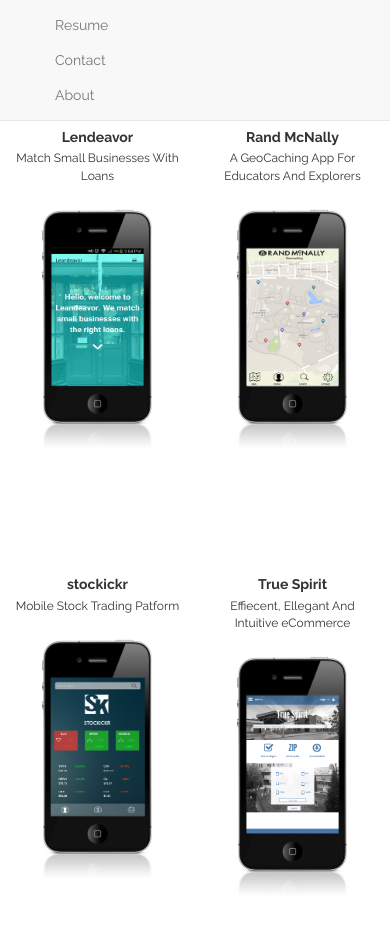
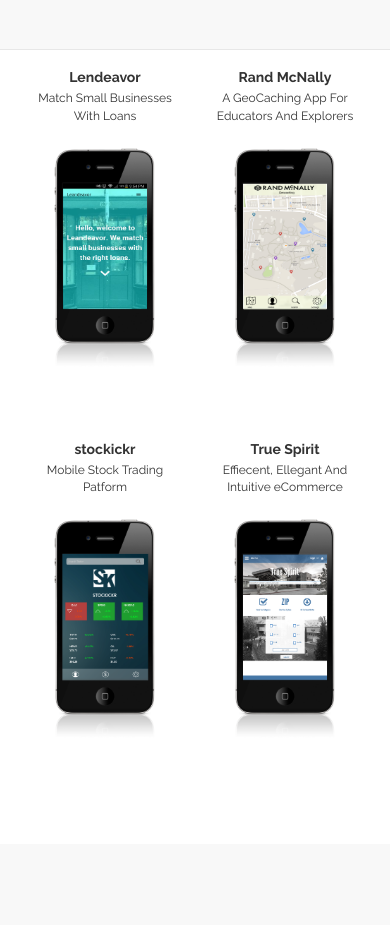
Before and after one commit to accunliffe/porter, a Node server app: page / in a window 390 px wide. After the commit the page ends 729 px from the top, so only its background shows below. Run offline with Node 20, Linux system fonts and the light colour scheme; some libraries are stand-ins or nearby versions.

Commit message:
hiding nav labels mobile

```diff
--- a/package.json
+++ b/package.json
@@ -1,6 +1,6 @@
 {
   "name": "acdesign",
-  "version": "0.0.1-261",
+  "version": "0.0.1-262",
   "private": true,
   "scripts": {
     "start": "node app.js"
--- a/public/stylesheets/style.css
+++ b/public/stylesheets/style.css
@@ -10,6 +10,11 @@
 @media screen and (min-width: 1920px) {
   .row.top {
     margin: 120px auto 0 auto;
+  }
+}
+@media screen and (max-width: 480px) {
+  .row.top {
+    margin: 20px auto 0 auto;
   }
 }
 img.hs {
@@ -59,6 +64,7 @@ h3.i {
 @media screen and (max-width: 480px) {
   h3.i {
     font-size: 14px;
+    margin: 50px auto 5px auto;
   }
 }
 h4.topper {
@@ -82,6 +88,11 @@ p.naver {
   margin-right: 40px;
   margin-left: 40px;
 }
+@media screen and (max-width: 480px) {
+  p.naver {
+    display: none;
+  }
+}
 p.i {
   font-size: 12px;
   text-align: center;
--- a/public/stylesheets/style.styl
+++ b/public/stylesheets/style.styl
@@ -9,7 +9,8 @@
     margin-top 30px
     @media screen and (min-width: 1920px)
       margin 120px auto 0 auto
-
+    @media screen and (max-width: 480px)
+      margin 20px auto 0 auto
 img
   &.hs
     max-width 80%
@@ -41,6 +42,7 @@ h3
       font-size 8px
     @media screen and (max-width: 480px)
       font-size 14px
+      margin 50px auto 5px auto
 
 
 h4
@@ -55,6 +57,8 @@ h4
 p
   font-family:'Raleway'
   &.naver
+    @media screen and (max-width: 480px)
+      display none
     margin-right 40px
     margin-left 40px
   &.i
```
